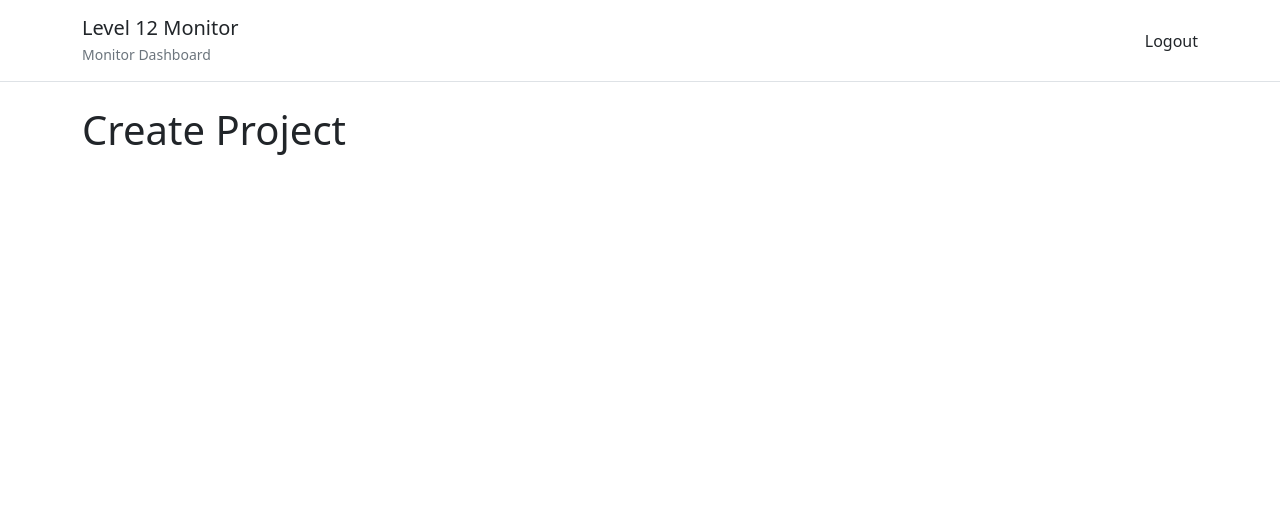
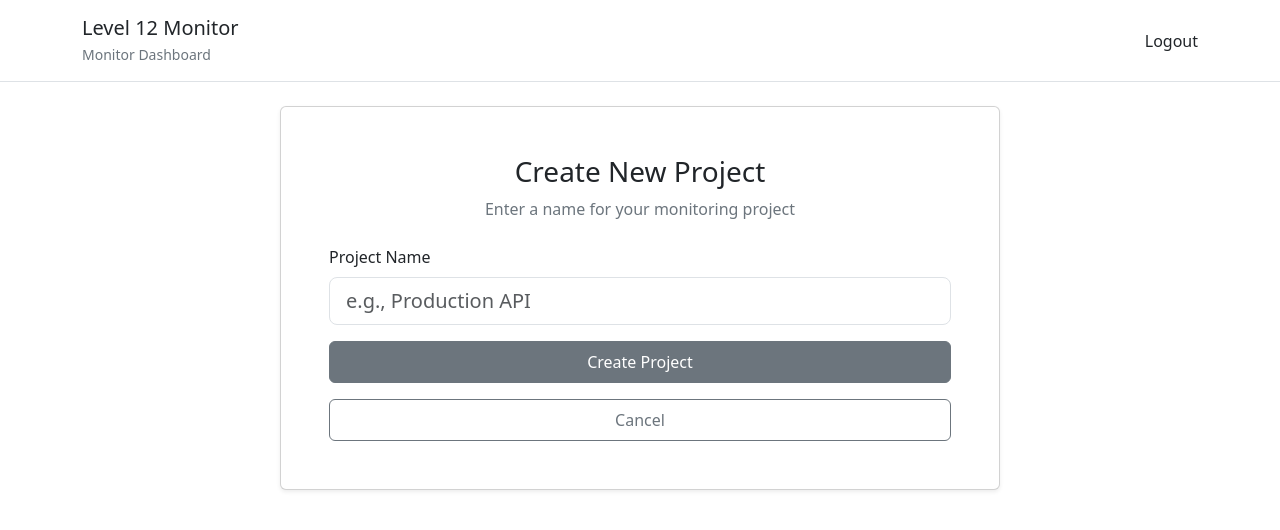
Before and after one commit to calebsyring/critic, a Flask app: page /create in a window 1280 px wide. Shown: the top 530 px of the page. Run offline with Flask 3, Linux system fonts and the light colour scheme.

Commit message:
updated changes

```diff
--- a/src/critic/app.py
+++ b/src/critic/app.py
@@ -65,9 +65,8 @@ def pause_monitor(monitor_id):
     return render_template('pause_monitor.html', monitor_id=monitor_id)
 
 
-@app.route('/logout', methods=['POST'])
+@app.route('/logout')
 def logout():
-    """This will redirect the user back to dashboard for now."""
     return redirect(url_for('dashboard'))
 
 
--- a/src/critic/templates/create.html
+++ b/src/critic/templates/create.html
@@ -3,5 +3,34 @@
 {% block title %}Create Project{% endblock %}
 
 {% block content %}
-<h1>Create Project</h1>
+<div class="d-flex justify-content-center">
+    <div class="card shadow-sm w-100" style="max-width: 720px;">
+        <div class="card-body p-4 p-md-5">
+            <div class="mb-3 text-center">
+                <h1 class="h3 mb-2">Create New Project</h1>
+                <p class="text-secondary mb-0">Enter a name for your monitoring project</p>
+            </div>
+
+            <form method="post" class="mt-4">
+                <div class="mb-3">
+                    <label class="form-label">Project Name</label>
+                    <input
+                        class="form-control form-control-lg"
+                        type="text"
+                        name="project_name"
+                        placeholder="e.g., Production API"
+                    >
+                </div>
+
+                <button class="btn btn-secondary w-100 py-2 mb-3" type="submit">
+                    Create Project
+                </button>
+
+                <a class="btn btn-outline-secondary w-100 py-2" href="/">
+                    Cancel
+                </a>
+            </form>
+        </div>
+    </div>
+</div>
 {% endblock %}
--- a/src/critic/templates/dashboard.html
+++ b/src/critic/templates/dashboard.html
@@ -3,5 +3,9 @@
 {% block title %}Dashboard{% endblock %}
 
 {% block content %}
-<h1>Dashboard</h1>
+<h1 class="h4 mb-4">Dashboard</h1>
+
+<div class="mt-4">
+    <a class="btn btn-dark px-4" href="/create">+ Create New Project</a>
+</div>
 {% endblock %}
```
